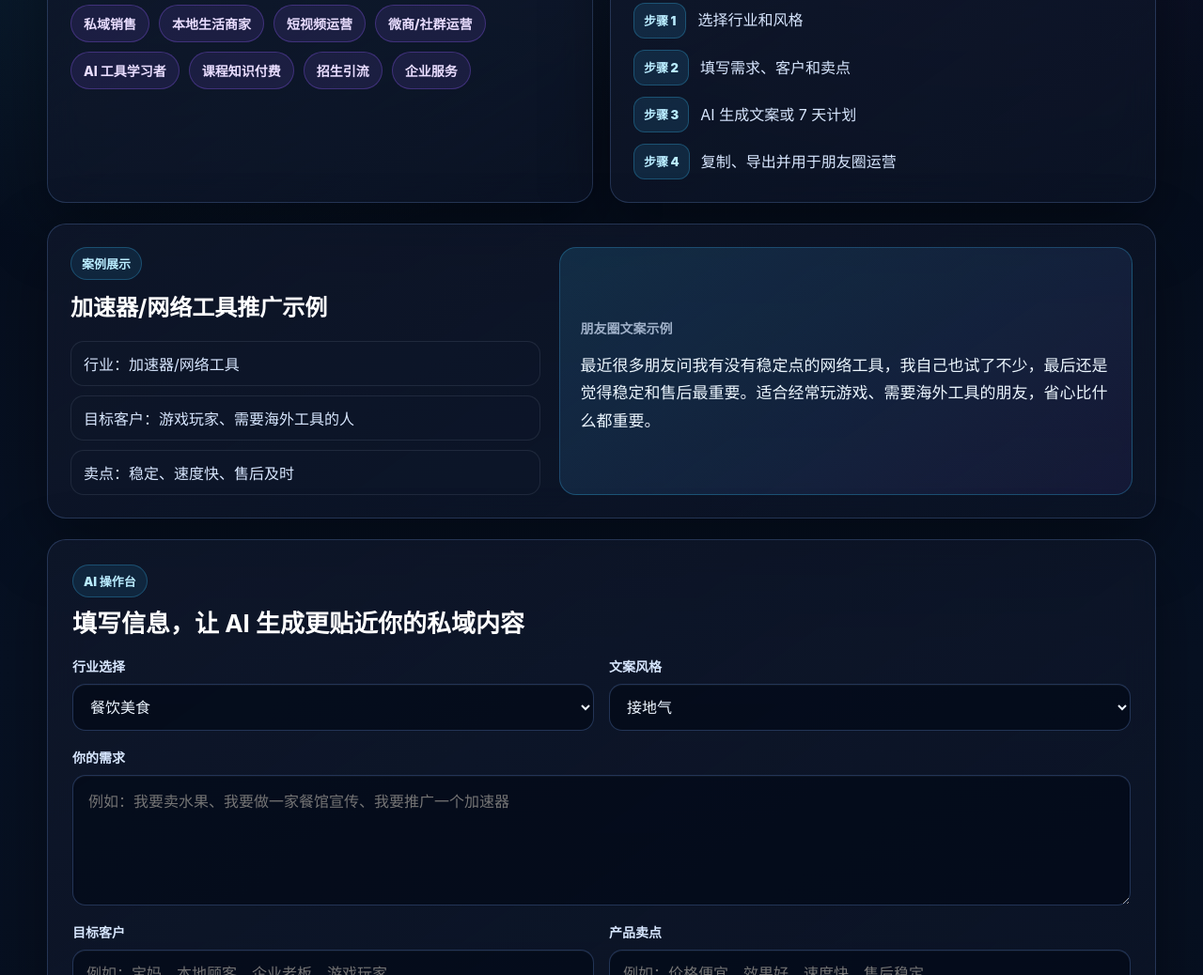
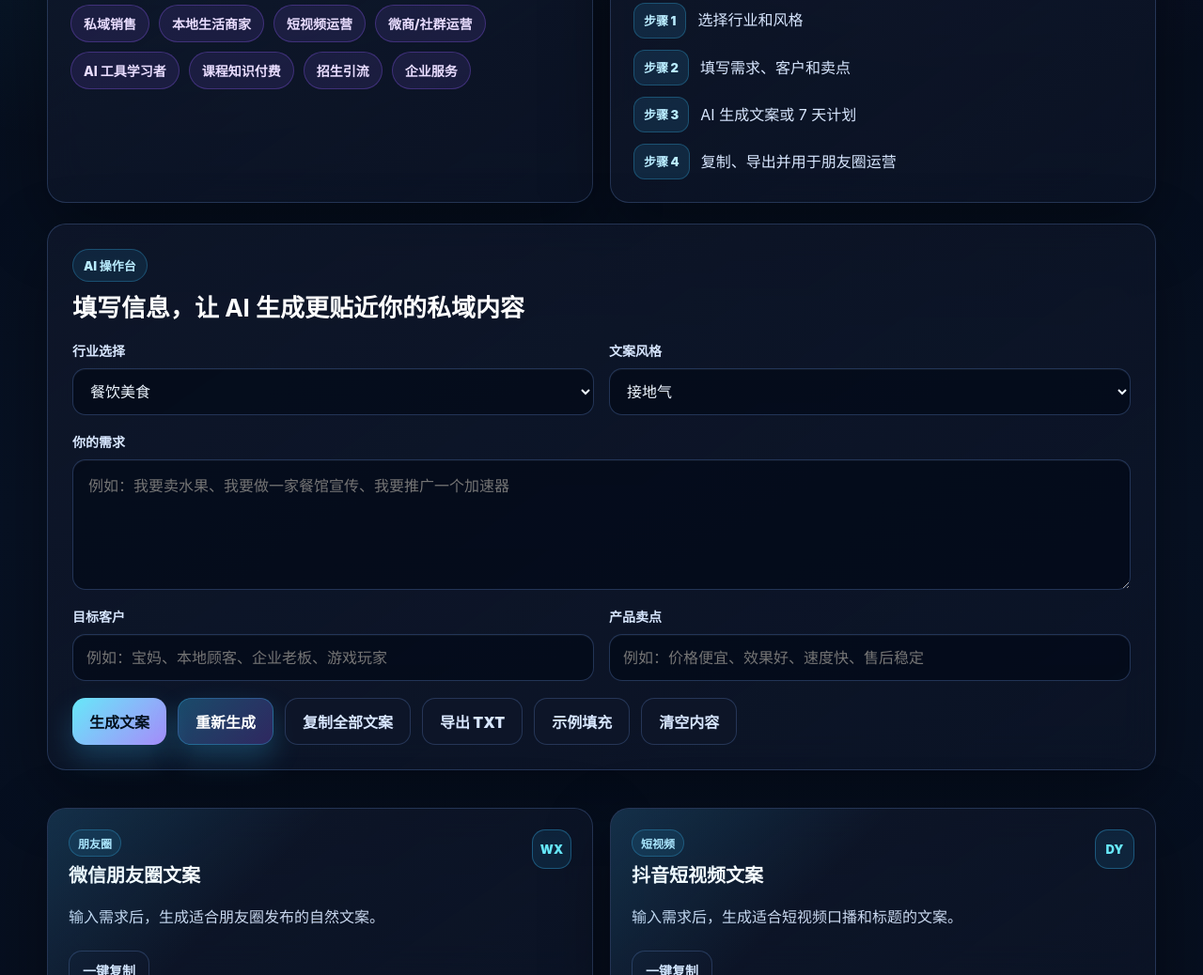
Before and after one commit to xyxy119111GT/xy1, a website: page index.html in a window 1280 px wide. Shown: the part 928-1966 px from the top of the page at 94% size. Drawn offline with Linux system fonts and the light colour scheme.

Commit message:
remove case showcase section

```diff
--- a/index.html
+++ b/index.html
@@ -82,22 +82,6 @@
           <li><span>步骤 4</span>复制、导出并用于朋友圈运营</li>
         </ol>
       </article>
-    </section>
-
-    <section class="case-section" aria-label="案例展示">
-      <div class="case-copy">
-        <p class="section-kicker">案例展示</p>
-        <h2>加速器/网络工具推广示例</h2>
-        <div class="case-meta">
-          <span>行业：加速器/网络工具</span>
-          <span>目标客户：游戏玩家、需要海外工具的人</span>
-          <span>卖点：稳定、速度快、售后及时</span>
-        </div>
-      </div>
-      <div class="case-card">
-        <p class="case-label">朋友圈文案示例</p>
-        <p>最近很多朋友问我有没有稳定点的网络工具，我自己也试了不少，最后还是觉得稳定和售后最重要。适合经常玩游戏、需要海外工具的朋友，省心比什么都重要。</p>
-      </div>
     </section>
 
     <section class="generator" aria-label="AI 操作台">
--- a/style.css
+++ b/style.css
@@ -54,7 +54,6 @@ body::before {
 .generator,
 .weekly-section,
 .info-panel,
-.case-section,
 .value-card,
 .copy-card,
 .footer-cta {
@@ -224,7 +223,6 @@ h1 {
 
 .value-card,
 .info-panel,
-.case-section,
 .generator,
 .copy-card,
 .weekly-section {
@@ -258,7 +256,6 @@ h1 {
 
 .value-card h2,
 .info-panel h2,
-.case-section h2,
 .panel-heading h2,
 .weekly-header h2,
 .footer-cta h2 {
@@ -269,7 +266,6 @@ h1 {
 }
 
 .value-card p,
-.case-card p,
 .weekly-header p,
 .footer-cta p {
   margin: 12px 0 0;
@@ -334,58 +330,11 @@ h1 {
   font-weight: 900;
 }
 
-.case-section {
-  display: grid;
-  grid-template-columns: minmax(0, 0.9fr) minmax(0, 1.1fr);
-  gap: 20px;
-  align-items: stretch;
-  margin-top: 22px;
-  padding: 24px;
-}
-
-.case-copy {
-  display: grid;
-  align-content: center;
-}
-
-.case-meta {
-  display: grid;
-  gap: 10px;
-  margin-top: 18px;
-}
-
-.case-meta span,
 .weekly-meta p {
   border: 1px solid rgba(148, 163, 184, 0.14);
   border-radius: 14px;
   color: #d8e7ff;
   background: rgba(15, 23, 42, 0.58);
-}
-
-.case-meta span {
-  padding: 11px 13px;
-}
-
-.case-card {
-  display: grid;
-  align-content: center;
-  min-height: 210px;
-  padding: 22px;
-  border: 1px solid rgba(56, 189, 248, 0.28);
-  border-radius: 18px;
-  background: linear-gradient(145deg, rgba(56, 189, 248, 0.15), rgba(139, 92, 246, 0.08));
-}
-
-.case-label {
-  margin: 0 0 10px;
-  color: #67e8f9;
-  font-size: 14px;
-  font-weight: 900;
-}
-
-.case-card p:last-child {
-  color: #edf7ff;
-  font-size: 17px;
 }
 
 .generator {
@@ -797,7 +746,6 @@ button:disabled {
 
   .value-grid,
   .showcase-grid,
-  .case-section,
   .form-grid,
   .results,
   .weekly-plan-grid {
@@ -806,7 +754,6 @@ button:disabled {
 
   .value-card,
   .info-panel,
-  .case-section,
   .generator,
   .weekly-section,
   .footer-cta {
```
